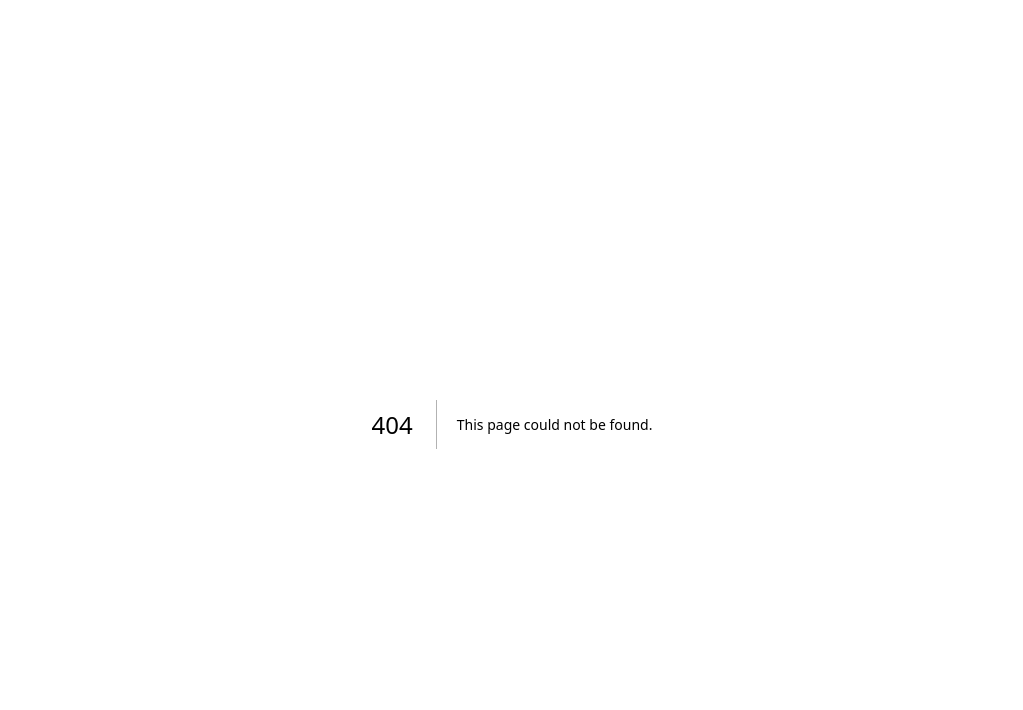
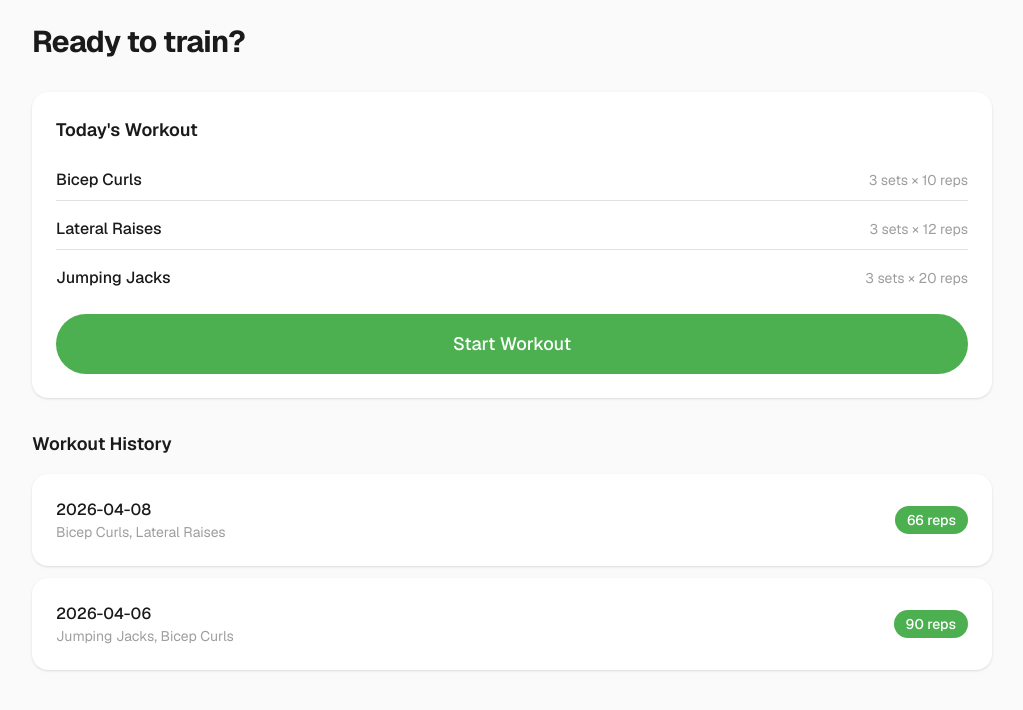
Before and after one commit to ynamkit13/SWCCR, a Next.js app: page /home in a window 1280 px wide. Before the commit this address had no page. Shown: the top 710 px of the page, without its empty margins (128-1151 px from the left). Built offline with nearby package versions, Linux system fonts and the light colour scheme.

Commit message:
feat: add home screen with workout card and history (closes #6)

```diff
--- /dev/null
+++ b/src/app/home/page.tsx
@@ -0,0 +1,88 @@
+"use client";
+
+import { useRouter } from "next/navigation";
+import { Button } from "@/components/Button";
+import { Card } from "@/components/Card";
+import { Badge } from "@/components/Badge";
+
+const todaysWorkout = [
+  { name: "Bicep Curls", sets: 3, reps: 10 },
+  { name: "Lateral Raises", sets: 3, reps: 12 },
+  { name: "Jumping Jacks", sets: 3, reps: 20 },
+];
+
+const mockHistory = [
+  {
+    date: "2026-04-08",
+    exercises: ["Bicep Curls", "Lateral Raises"],
+    totalReps: 66,
+  },
+  {
+    date: "2026-04-06",
+    exercises: ["Jumping Jacks", "Bicep Curls"],
+    totalReps: 90,
+  },
+];
+
+export default function HomePage({
+  showEmptyHistory = false,
+}: {
+  showEmptyHistory?: boolean;
+}) {
+  const router = useRouter();
+  const history = showEmptyHistory ? [] : mockHistory;
+
+  return (
+    <div className="flex flex-col gap-8">
+      <h1 className="text-3xl font-bold tracking-tight">Ready to train?</h1>
+
+      <Card className="flex flex-col gap-4">
+        <h2 className="font-semibold text-lg">Today&apos;s Workout</h2>
+        <div className="flex flex-col gap-2">
+          {todaysWorkout.map((exercise) => (
+            <div
+              key={exercise.name}
+              className="flex items-center justify-between py-2 border-b border-muted-light last:border-0"
+            >
+              <span className="font-medium">{exercise.name}</span>
+              <span className="text-sm text-muted">
+                {exercise.sets} sets × {exercise.reps} reps
+              </span>
+            </div>
+          ))}
+        </div>
+        <Button
+          onClick={() => router.push("/workout/queue")}
+          className="w-full text-lg py-4"
+        >
+          Start Workout
+        </Button>
+      </Card>
+
+      <div>
+        <h2 className="font-semibold text-lg mb-4">Workout History</h2>
+        {history.length === 0 ? (
+          <Card>
+            <p className="text-muted text-center">
+              No workouts yet — let&apos;s get started!
+            </p>
+          </Card>
+        ) : (
+          <div className="flex flex-col gap-3">
+            {history.map((entry) => (
+              <Card key={entry.date} className="flex items-center justify-between">
+                <div>
+                  <p className="font-medium">{entry.date}</p>
+                  <p className="text-sm text-muted">
+                    {entry.exercises.join(", ")}
+                  </p>
+                </div>
+                <Badge variant="green">{entry.totalReps} reps</Badge>
+              </Card>
+            ))}
+          </div>
+        )}
+      </div>
+    </div>
+  );
+}
```
Also changed, not shown: 1 other file (tests, documents, lock files or other folders).
